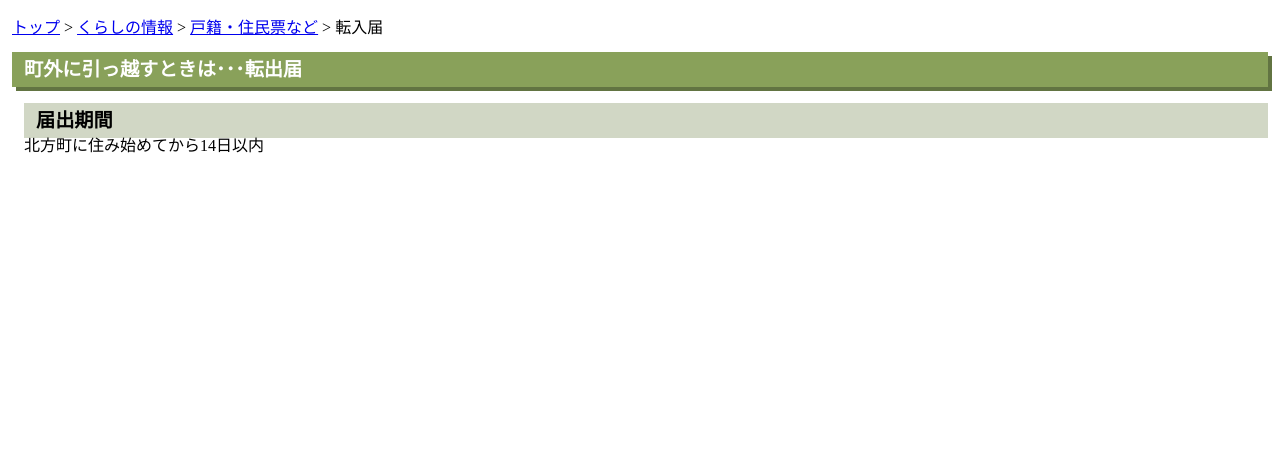
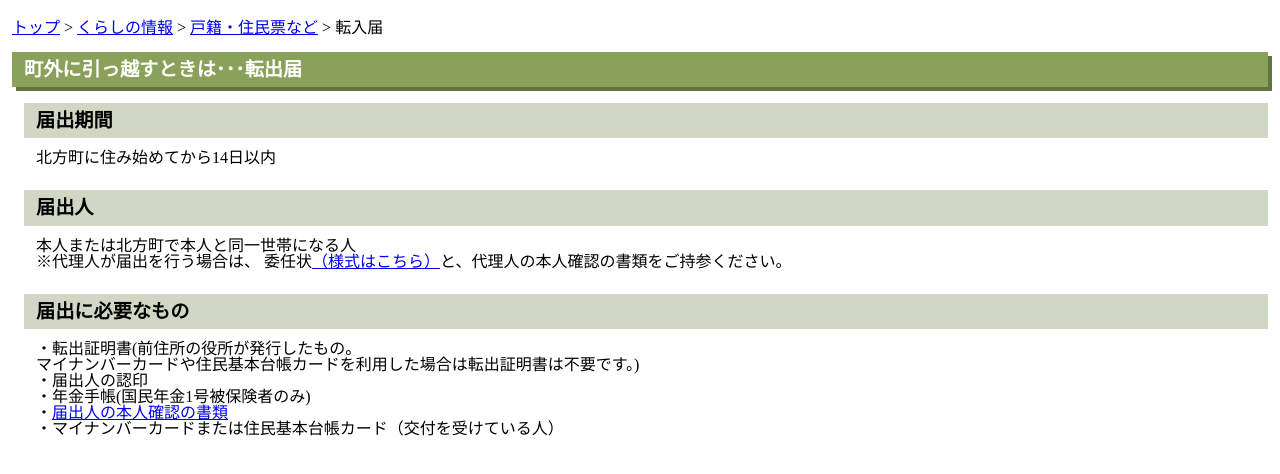
Before and after one commit to js-boi/kitakata-level3-template, a plain HTML site: page index.html in a window 1280 px wide. Drawn offline with nearby package versions, Linux system fonts and the light colour scheme.

Commit message:
Add:第三階層スタイル完成

```diff
--- a/css/style.css
+++ b/css/style.css
@@ -10,7 +10,9 @@
 }
 
 
-/* 第三階層 */
+/* ---------
+   第三階層
+ -------- */
 .level3_container {
     padding: 12px;
 }
@@ -35,3 +37,7 @@
     font-size: 1.2rem;
     font-weight: bold;
 }
+
+.level3_section_item{
+    margin: 12px 12px 24px;
+}
--- a/index.html
+++ b/index.html
@@ -34,6 +34,31 @@
                 <p>北方町に住み始めてから14日以内</p>
             </div>
         </div>
+        <div class="level3_section">
+            <div class="level3_title2">
+                <h3>届出人</h3>
+            </div>
+            <div class="level3_section_item">
+                <p>本人または北方町で本人と同一世帯になる人</p>
+                <p>※代理人が届出を行う場合は、 委任状<a href="#">（様式はこちら）</a>と、代理人の本人確認の書類をご持参ください。
+                </p>
+            </div>
+        </div>
+        <div class="level3_section">
+            <div class="level3_title2">
+                <h3>届出に必要なもの</h3>
+            </div>
+            <div class="level3_section_item">
+                <ul>
+                    <li>・転出証明書(前住所の役所が発行したもの。<br>マイナンバーカードや住民基本台帳カードを利用した場合は転出証明書は不要です。)
+                    </li>
+                    <li>・届出人の認印</li>
+                    <li>・年金手帳(国民年金1号被保険者のみ)</li>
+                    <li>・<a href="#">届出人の本人確認の書類</a></li>
+                    <li>・マイナンバーカードまたは住民基本台帳カード（交付を受けている人）</li>
+                </ul>
+            </div>
+        </div>
     </article>
 </div>
 
```
